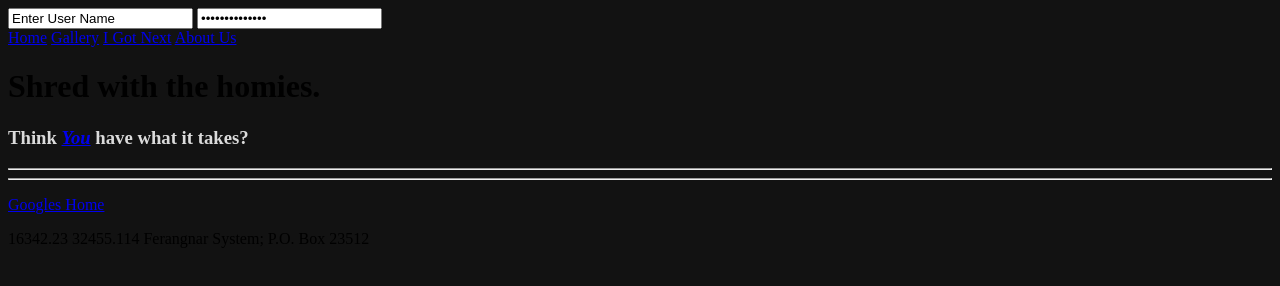
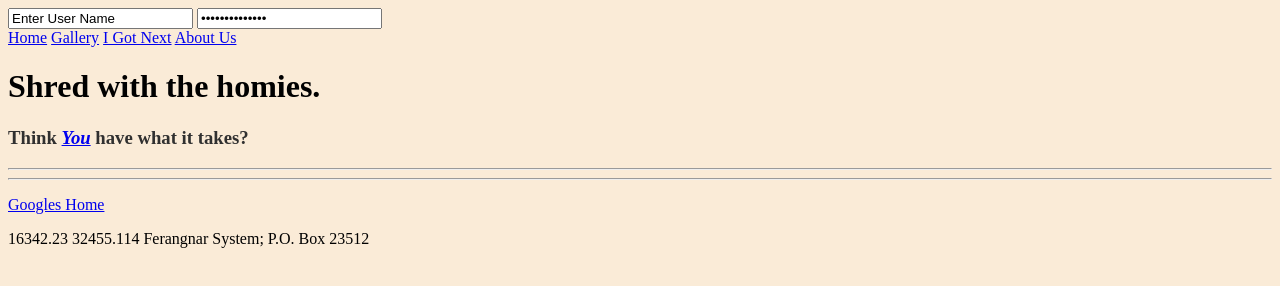
Before and after one commit to abettergun/HTML, a plain HTML site: page Skategrilah/Home.html in a window 1280 px wide. Drawn offline with Linux system fonts and the light colour scheme.

Commit message:
Add files via upload

```diff
--- a/Skategrilah/Home.html
+++ b/Skategrilah/Home.html
@@ -1,5 +1,5 @@
 <!DOCTYPE html>
-<html style="background-color:#121212" lang="en" dir="ltr">
+<html style="background-color:#FAEBD7" lang="en" dir="ltr">
 
   <head>
 
@@ -34,7 +34,7 @@
 
     </h1>
 
-    <h3 style="color:#DBDBDB">
+    <h3 style="color:#303030">
 
         <p>Think <i><a href="IGotNext.html">You</a></i> have what it takes?</p>
 
```
Also changed, not shown: Skategrilah/AboutUs.html (+1 -1 lines), Skategrilah/Gallery.html (+1 -1 lines), Skategrilah/IGotNext.html (+1 -1 lines).
